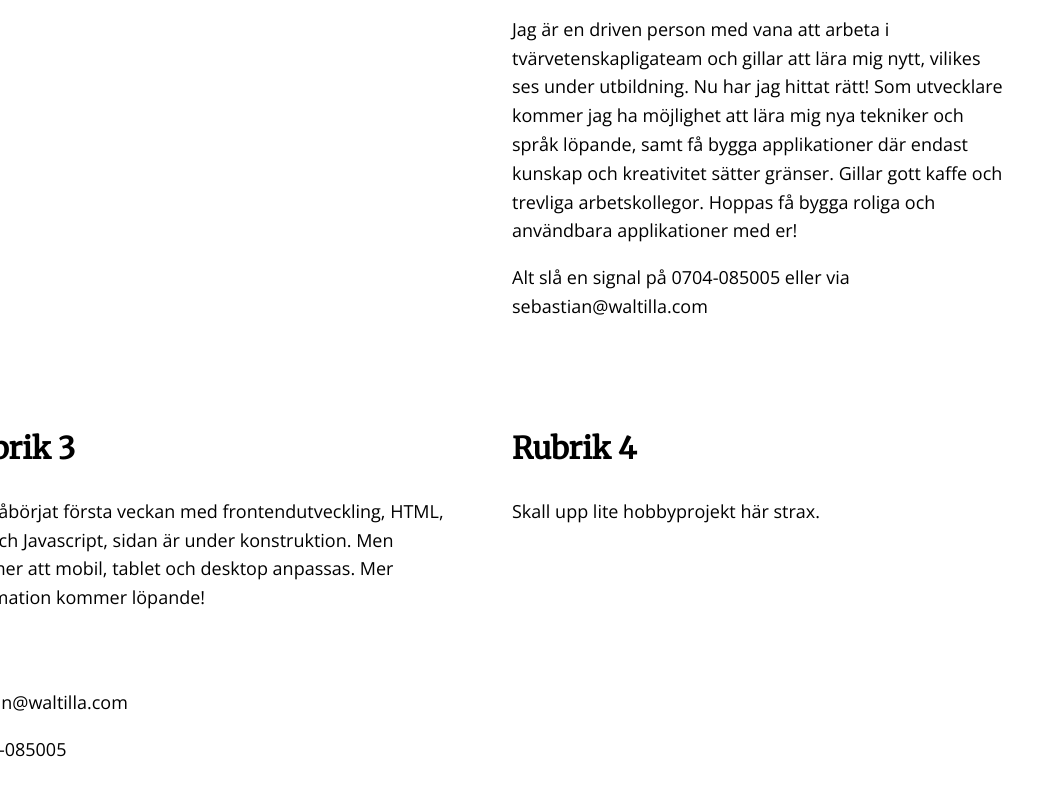
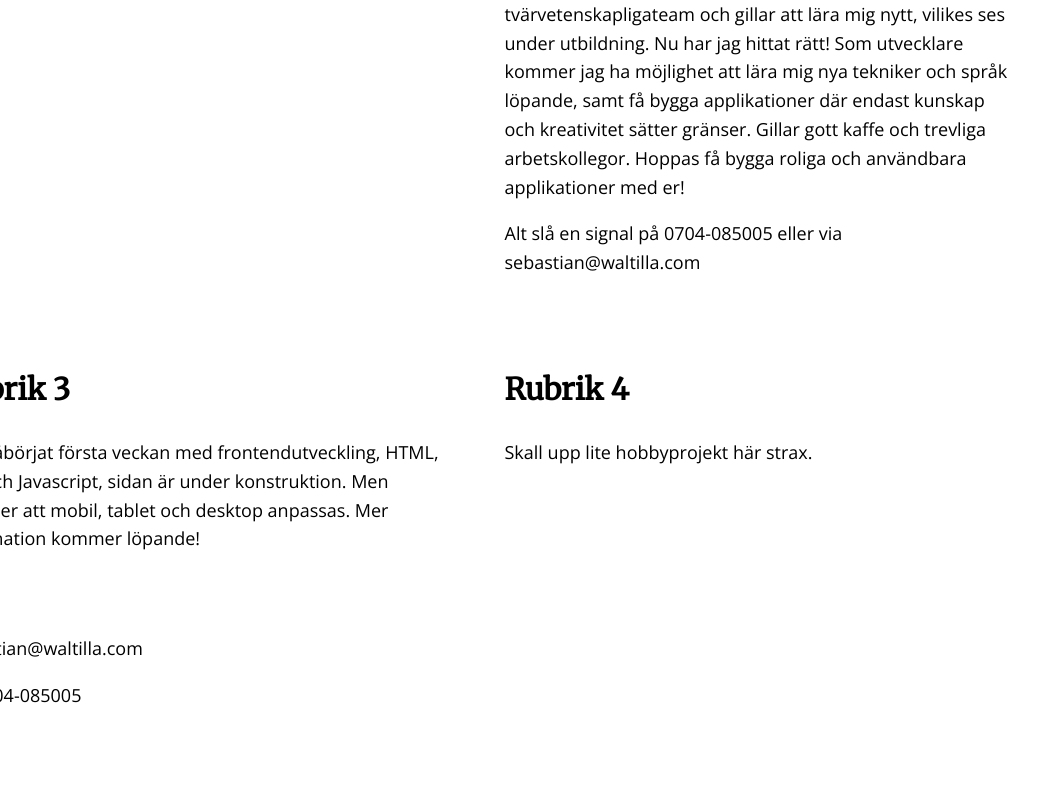
Before and after one commit to SebastianWaltilla/SebastianWaltilla.github.io, a plain HTML site: page index.html in a window 1280 px wide. Shown: the part 576-1366 px from the top of the page, without its empty margins (158-1205 px from the left). After the commit the page ends 1327 px from the top, so only its background shows below. Drawn offline with nearby package versions, Linux system fonts and the light colour scheme.

Commit message:
Add files via upload

```diff
--- a/css/indexStyle.css
+++ b/css/indexStyle.css
@@ -27,7 +27,7 @@ section{
     "navigation"
     "main-content"
     "footer";
-    grid-gap: 20px;
+    grid-gap: 15px;
 }
 header{
     grid-area: header;
@@ -58,15 +58,16 @@ main{
     grid-area: main-content;
     display: grid;
     grid-template-columns: 1fr;
-    grid-gap: 20px;
+    grid-gap: 15px;
 }
 main article{
     background-color: white;
-    padding: 20px;
+    padding: 15px;
 }
 footer{
     grid-area: footer;
     background-color: white;
+    padding: 15px;
 }
 
 /*--------------------------------- img. on mobile ------------------------*/
```
